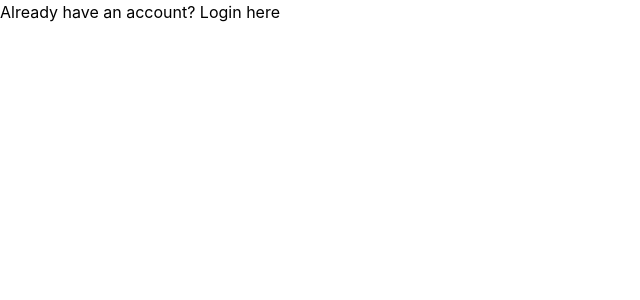
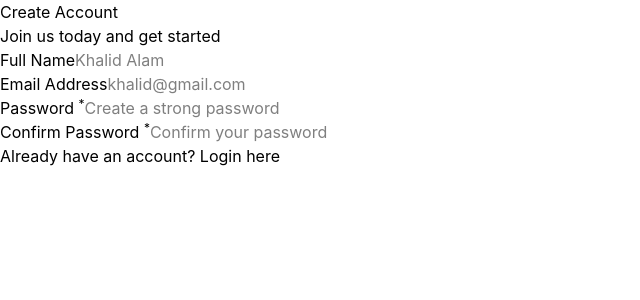
Before and after one commit to alammd0/smart_auth_system, a React (Vite) app: page / in a window 1280 px wide. Shown: the top 300 px of the page, without its empty margins (0-640 px from the left). Built offline with nearby package versions, Linux system fonts and the light colour scheme.

Commit message:
work on signup and login card

```diff
--- a/package.json
+++ b/package.json
@@ -11,6 +11,7 @@
   },
   "dependencies": {
     "@tailwindcss/vite": "^4.2.2",
+    "lucide-react": "^1.7.0",
     "react": "^19.2.4",
     "react-dom": "^19.2.4",
     "react-router-dom": "^7.14.0",
--- a/src/components/Authform.jsx
+++ b/src/components/Authform.jsx
@@ -1,3 +1,4 @@
+import { useState } from "react";
 import { Link, Outlet, useLocation } from "react-router-dom";
 
 export default function Authform() {
@@ -5,38 +6,109 @@ export default function Authform() {
     const location = useLocation();
     const isLogin = location.pathname === "/login";
 
+    const [formData, setFormData] = useState({
+        name : "",
+        email : "",
+        password : "",
+        confirmPassword : "",
+    });
+
+    const [errors, setErrors] = useState({});
+
+    const handleChange = (event) => {
+        const { name, value } = event.target;
+        setFormData(prev => ({
+            ...prev,
+            [name]: value
+        }));
+    }
+
     return (
         <div>
-            {/* <div>
-                 {
-                    location.pathname === "/" ?
-                        <SignupPage type="signup" />
-                        :
-                        <Login type="login" />
-                }
-            </div> */}
-
-            {/* <div>
+            <div>
+                {/* this is Above part of the form */}
+                <div>
+                    {/* this top section is for login and signup */}
 
                         {
-                        location.pathname === "/" ?
-                        <p>
-                            Already have an account?{' '}
-                            <Link to="/login">Login here</Link>
-                        </p>
+                            !isLogin ?
+                                    <div>
+                                        <h1>Create Account</h1>
+                                        <p>Join us today and get started</p>
+                                    </div>
                                 :
-                        <p>
-                            Don't have an account?{' '}
-                            <Link to="/">Signup here</Link>
-                        </p>
-
+                                    <div>
+                                        <h1>Welcome Back</h1>
+                                        <p>Sign in to your account to continue</p>
+                                    </div>
                         }
 
-            </div> */}
 
-            {/* Here Add Outlet to render the component based on the pathname */}
-            {/* But It's Not used in my Project */}
-            {/* <Outlet /> */}
+                    {/* this section is for Signup and login fields */}
+                    <form>
+                        <div>
+                            {
+                                !isLogin && <>
+                                    {/* Full Name */}
+                                    <div>
+                                        <label htmlFor="name">Full Name</label>
+                                        <input
+                                            id="name"
+                                            type="text"
+                                            placeholder="Khalid Alam"
+                                            value={formData.name}
+                                            onChange={handleChange}
+                                        />
+                                    </div>
+                                </>
+                            }
+
+                            {/* Email */}
+                            <div>
+                                <label htmlFor="email">Email Address</label>
+                                <input
+                                    id="email"
+                                    type="email"
+                                    placeholder="khalid@gmail.com"
+                                    value={formData.email}
+                                    onChange={handleChange}
+                                 />
+                            </div>
+
+                            {/* Password */}
+                            <div>
+                                <label htmlFor="password">Password <sup>*</sup></label>
+                                <input
+                                    id="password"
+                                    type="password"
+                                    placeholder="Create a strong password"
+                                    value={formData.password}
+                                    onChange={handleChange}
+                                />
+                            </div>
+
+                            {/* confirm Password */}
+                            {
+                                !isLogin && <>
+                                    <div>
+                                        <label htmlFor="confirmPassword">Confirm Password <sup>*</sup></label>
+                                        <input
+                                            id="confirmPassword"
+                                            type="password"
+                                            placeholder="Confirm your password"
+                                            value={formData.confirmPassword}
+                                            onChange={handleChange}
+                                        />
+                                    </div>
+                                </>
+                            }
+
+                        </div>
+
+                        {/* Here add Buttons for Signup and Login */}
+                        <div></div>
+                    </form>
+                </div>
 
                 {/* Switch between the two components based on the pathname */}
                 <div>
@@ -54,5 +126,6 @@ export default function Authform() {
                     }
                 </div>
             </div>
+        </div>
     )
 }
```
Also changed, not shown: 1 other file (tests, documents, lock files or other folders). Lines whose indentation alone changed are shown as unchanged.
